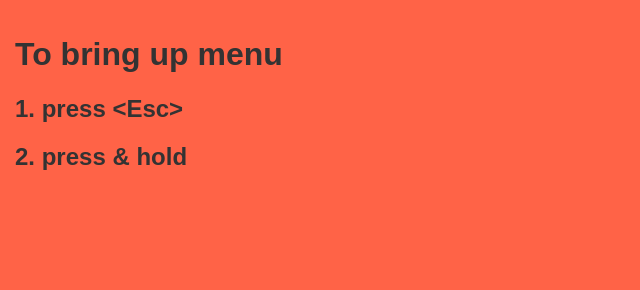
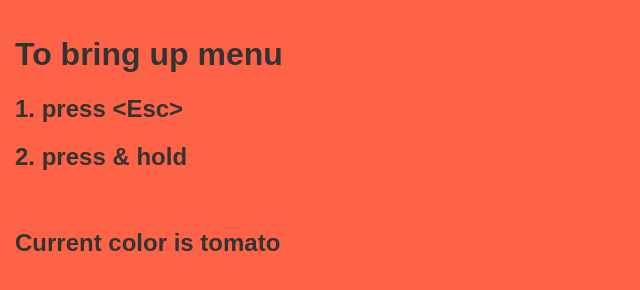
Before and after one commit to g1eb/angular-overlay-menu, a website: page index.html in a window 1280 px wide. Shown: the whole page, without its empty margins (0-640 px from the left). Drawn offline with nearby package versions, Linux system fonts and the light colour scheme.

Commit message:
Added indicator of currently selected color.

```diff
--- a/index.html
+++ b/index.html
@@ -18,6 +18,9 @@
   <h1>To bring up menu</h1>
   <h2>1. press &lt;Esc&gt;</h2>
   <h2>2. press &amp; hold</h2>
+
+  <br/>
+  <h2 ng-if="color" ng-bind="'Current color is ' + color"></h2>
   <overlay-menu items="menu" on-select="setBackgroundColor(item)"></overlay-menu>
 
   <script src="https://cdnjs.cloudflare.com/ajax/libs/angular.js/1.5.8/angular.min.js" charset="utf-8"></script>
```
